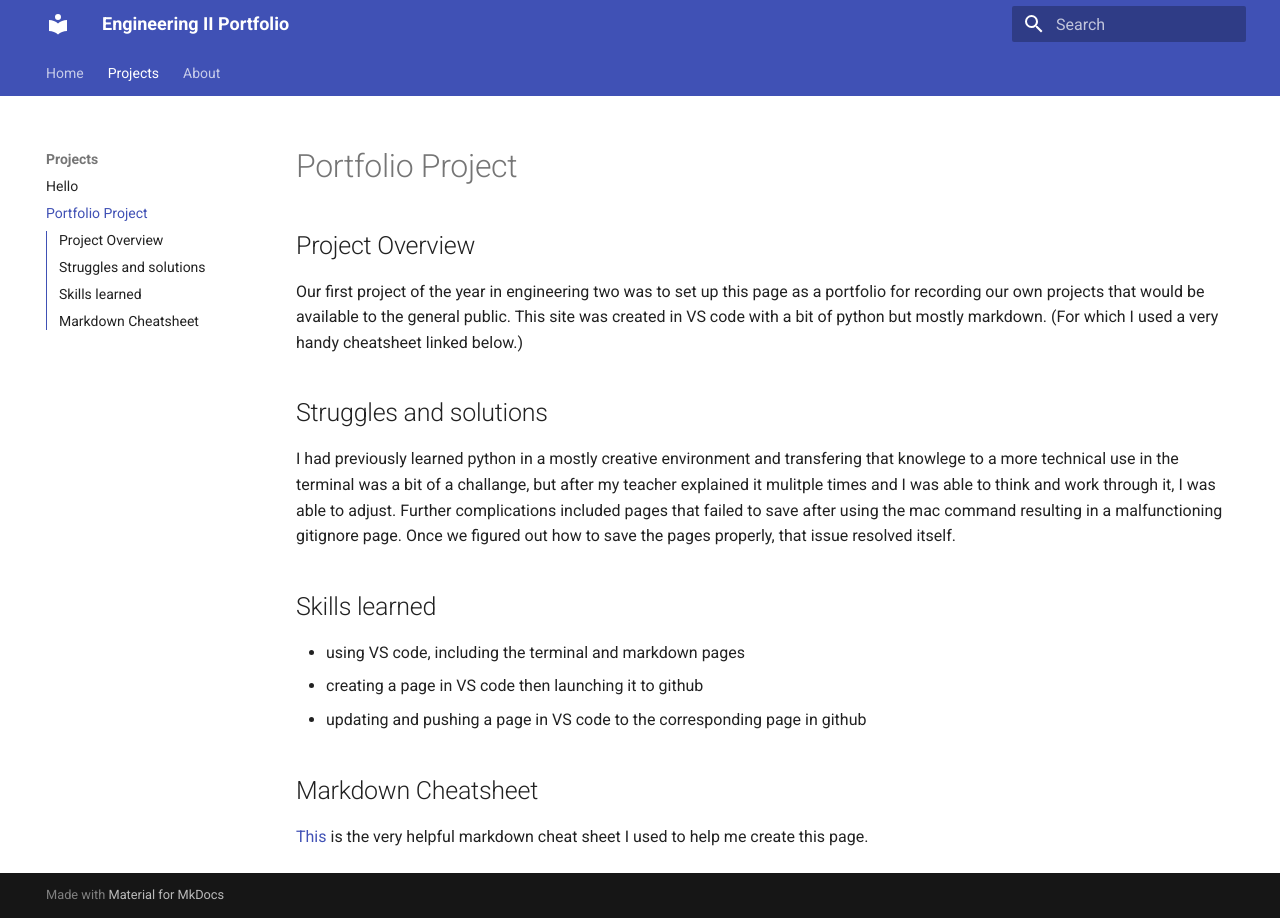
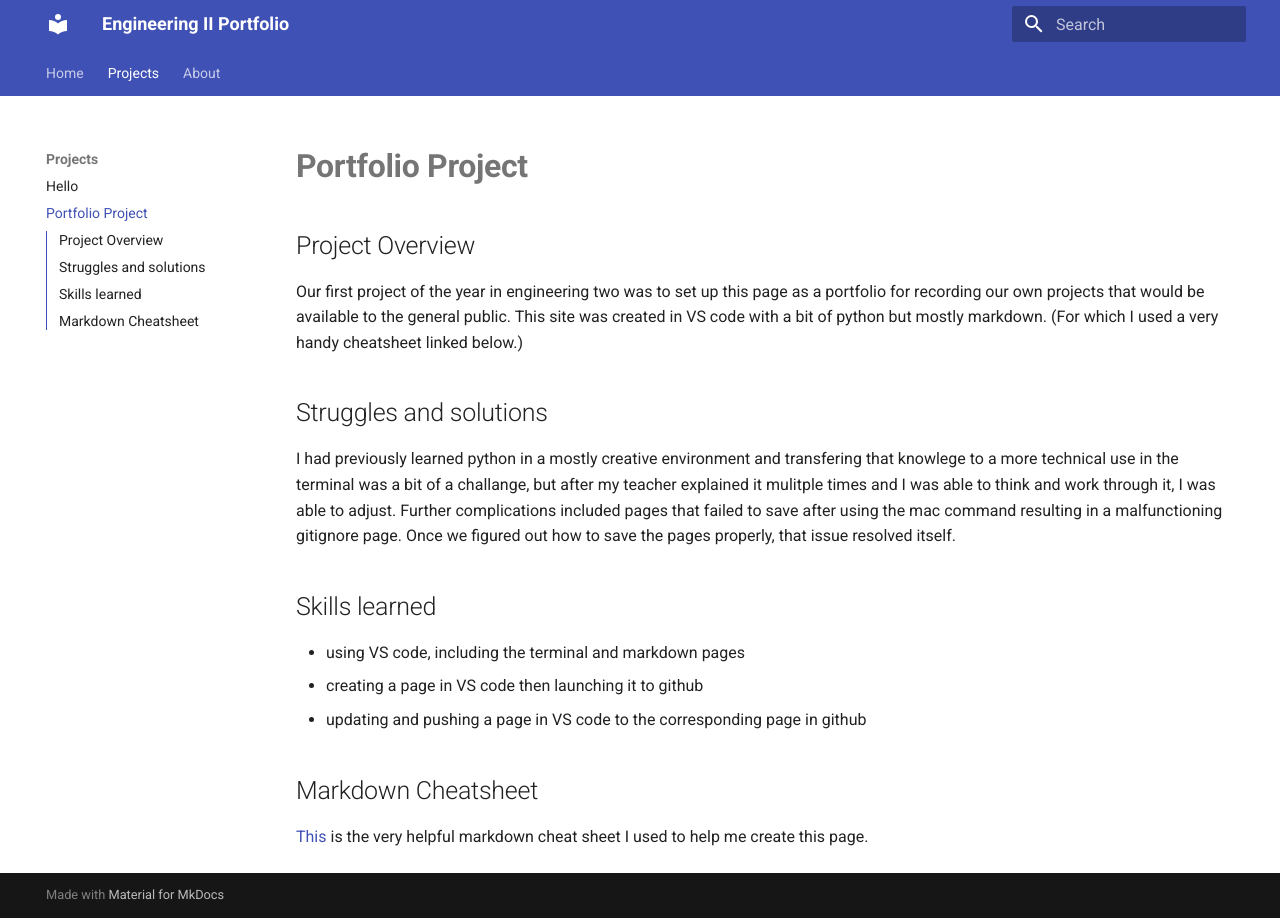
Before and after one commit to Susanna-08/eng2_portfolio, an MkDocs documentation site: the page built from docs/projects/portfolio_project.md, in a window 1280 px wide. Built offline with MkDocs 1.6.1 and Material for MkDocs 9.7.7, drawn with Linux system fonts in a browser that asks for light colours.

```diff
--- a/docs/projects/portfolio_project.md
+++ b/docs/projects/portfolio_project.md
@@ -1,4 +1,4 @@
-# Portfolio Project
+# **Portfolio Project**
 ## Project Overview
 Our first project of the year in engineering two was to set up this page as a portfolio for recording our own projects that would be available to the general public. This site was created in VS code with a bit of python but mostly markdown. (For which I used a very handy cheatsheet linked below.)
 
```
